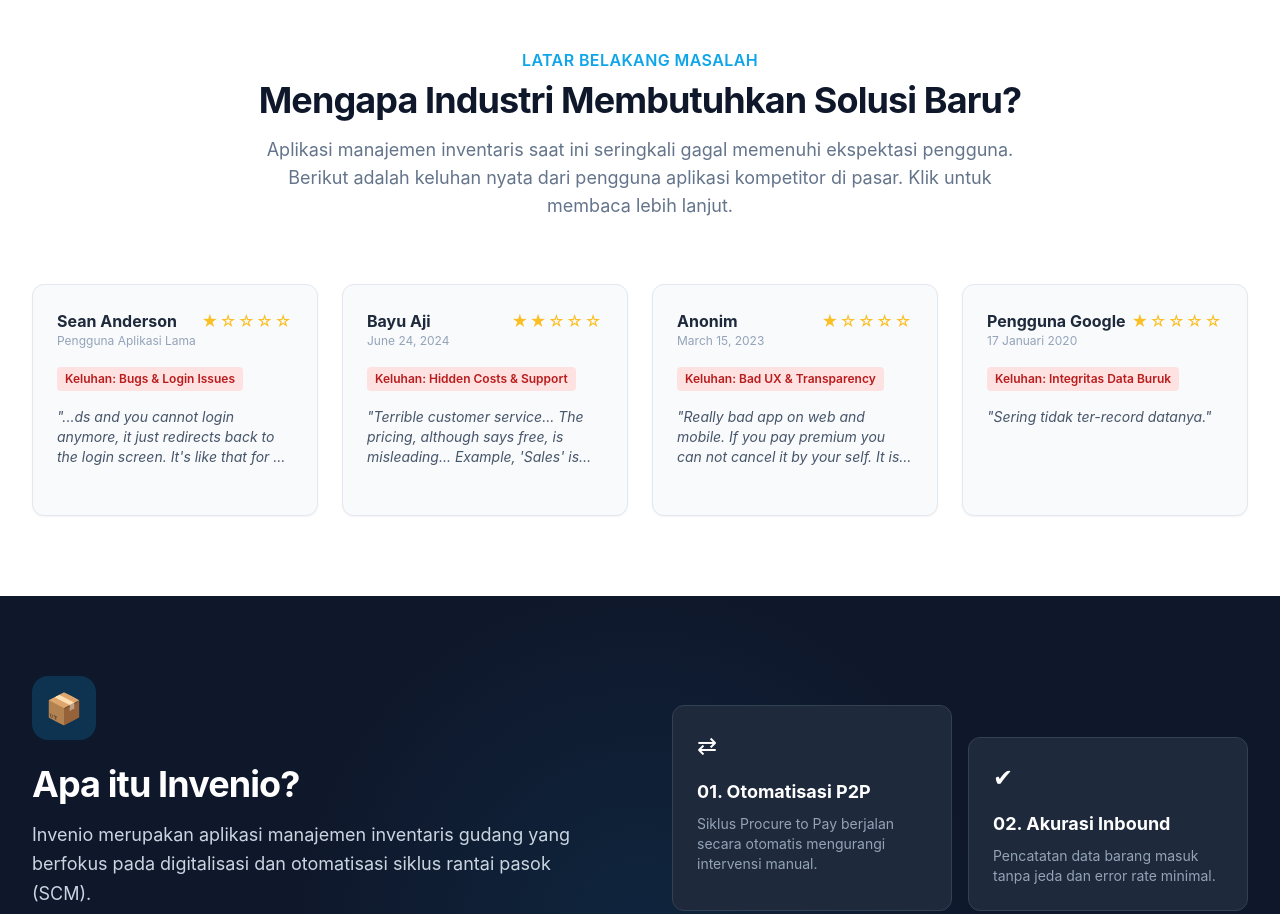
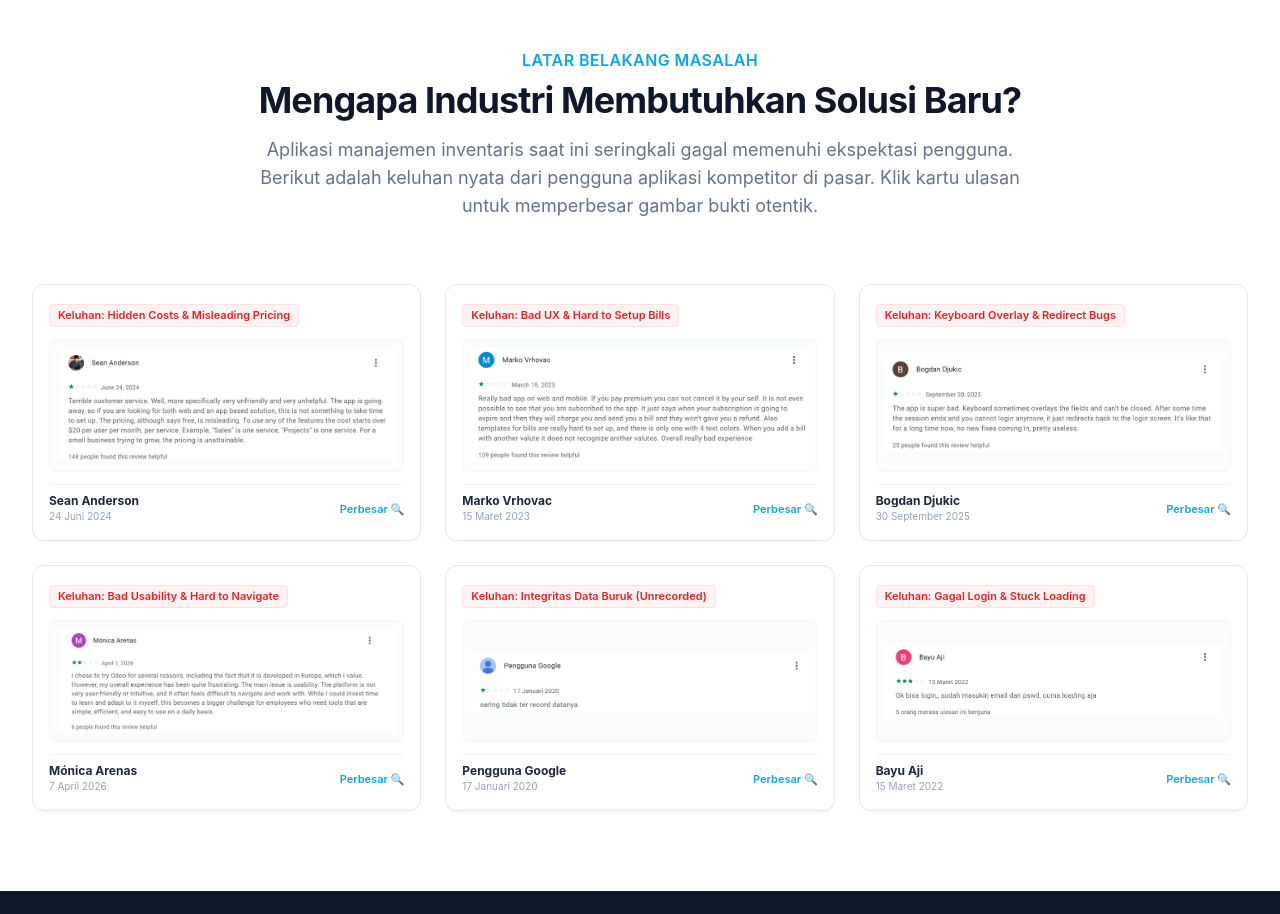
Before and after one commit to Nosdovah/Ui-UX-SCM, a website: page index.html in a window 1280 px wide. Shown: the part 560-1474 px from the top of the page. Drawn offline with nearby package versions, Linux system fonts and the light colour scheme.

Commit message:
Update: implement authentic review screenshots and diagram lightbox modal

```diff
--- a/index.html
+++ b/index.html
@@ -202,13 +202,13 @@
           <p class="mt-4 max-w-3xl text-lg text-slate-500 mx-auto">
             Aplikasi manajemen inventaris saat ini seringkali gagal memenuhi
             ekspektasi pengguna. Berikut adalah keluhan nyata dari pengguna
-            aplikasi kompetitor di pasar. Klik untuk membaca lebih lanjut.
+            aplikasi kompetitor di pasar. Klik kartu ulasan untuk memperbesar gambar bukti otentik.
           </p>
         </div>
 
         <!-- Interactive Reviews Grid -->
         <div
-          class="grid grid-cols-1 md:grid-cols-2 lg:grid-cols-4 gap-6"
+          class="grid grid-cols-1 md:grid-cols-2 lg:grid-cols-3 gap-6"
           id="review-container"
         >
           <!-- Populated by JS -->
@@ -562,6 +562,11 @@
           <p class="mt-4 max-w-3xl text-lg text-slate-400 mx-auto">
             Dari proses autentikasi hingga manajemen gudang, pelajari bagaimana Invenio menghubungkan User (Staf/Manajer) dengan sistem WMS secara mulus.
           </p>
+          <div class="mt-6 flex justify-center">
+            <button onclick="openImageModal('assets/user flow diagram.png', 'Original User Flow Diagram')" class="inline-flex items-center gap-2 px-5 py-2.5 bg-slate-800 hover:bg-slate-700 text-invenio-400 hover:text-invenio-300 text-sm font-semibold rounded-lg border border-slate-700 transition shadow-lg hover:shadow-invenio-500/10 focus:outline-none">
+              <span>🖼️</span> Lihat Diagram Alur Asli (Gambar)
+            </button>
+          </div>
         </div>
 
         <div class="diagram-container bg-slate-800/50 p-8 rounded-2xl border border-slate-700 backdrop-blur-sm">
@@ -846,6 +851,15 @@
       </div>
     </footer>
 
+    <!-- Reusable Image Lightbox Modal -->
+    <div id="image-modal" class="fixed inset-0 bg-slate-950/90 z-50 hidden flex items-center justify-center p-4 backdrop-blur-md transition-all duration-300 opacity-0">
+      <button onclick="closeImageModal()" class="absolute top-6 right-6 text-white hover:text-slate-300 text-3xl font-bold bg-slate-800/80 w-12 h-12 rounded-full flex items-center justify-center transition focus:outline-none hover:scale-105 active:scale-95">&times;</button>
+      <div class="max-w-4xl max-h-[85vh] flex flex-col items-center">
+        <img id="modal-img" src="" alt="" class="max-w-full max-h-[75vh] rounded-lg shadow-2xl border border-slate-800 object-contain transform scale-95 transition-transform duration-300">
+        <p id="modal-caption" class="text-slate-300 mt-4 text-sm font-medium tracking-wide bg-slate-900/50 px-4 py-2 rounded-full border border-slate-800"></p>
+      </div>
+    </div>
+
     <!-- Application Logic -->
     <script>
       // --- 1. Navigation Logic ---
@@ -890,32 +904,40 @@
       const reviewsData = [
         {
           name: "Sean Anderson",
-          date: "Pengguna Aplikasi Lama",
-          text: "...ds and you cannot login anymore, it just redirects back to the login screen. It's like that for a long time now, no new fixes coming in, pretty useless.",
-          stars: "★☆☆☆☆",
-          highlight: "Bugs & Login Issues",
+          date: "24 Juni 2024",
+          highlight: "Hidden Costs & Misleading Pricing",
+          imgSrc: "assets/page5_img0.png"
         },
         {
-          name: "Bayu Aji",
-          date: "June 24, 2024",
-          text: "Terrible customer service... The pricing, although says free, is misleading... Example, 'Sales' is one service, 'Projects' is one service. For a small business trying to grow, the pricing is unattainable.",
-          stars: "★★☆☆☆",
-          highlight: "Hidden Costs & Support",
+          name: "Marko Vrhovac",
+          date: "15 Maret 2023",
+          highlight: "Bad UX & Hard to Setup Bills",
+          imgSrc: "assets/page5_img1.png"
         },
         {
-          name: "Anonim",
-          date: "March 15, 2023",
-          text: "Really bad app on web and mobile. If you pay premium you can not cancel it by your self. It is not even possible to see that you are subscribed... templates for bills are really hard to set up.",
-          stars: "★☆☆☆☆",
-          highlight: "Bad UX & Transparency",
+          name: "Bogdan Djukic",
+          date: "30 September 2025",
+          highlight: "Keyboard Overlay & Redirect Bugs",
+          imgSrc: "assets/page5_img2.png"
+        },
+        {
+          name: "Mónica Arenas",
+          date: "7 April 2026",
+          highlight: "Bad Usability & Hard to Navigate",
+          imgSrc: "assets/page5_img3.png"
         },
         {
           name: "Pengguna Google",
           date: "17 Januari 2020",
-          text: "Sering tidak ter-record datanya.",
-          stars: "★☆☆☆☆",
-          highlight: "Integritas Data Buruk",
+          highlight: "Integritas Data Buruk (Unrecorded)",
+          imgSrc: "assets/page5_img4.png"
         },
+        {
+          name: "Bayu Aji",
+          date: "15 Maret 2022",
+          highlight: "Gagal Login & Stuck Loading",
+          imgSrc: "assets/page5_img5.png"
+        }
       ];
 
       const reviewContainer = document.getElementById("review-container");
@@ -923,23 +945,32 @@
       reviewsData.forEach((review) => {
         const card = document.createElement("div");
         card.className =
-          "bg-slate-50 p-6 rounded-xl border border-slate-200 shadow-sm hover:shadow-md transition cursor-pointer group";
+          "bg-white p-4 rounded-xl border border-slate-200 shadow-sm hover:shadow-md hover:scale-[1.02] active:scale-[0.98] transition-all duration-300 cursor-pointer group flex flex-col justify-between h-full min-h-[220px]";
 
-        // Interaction: Truncate text initially, expand on click
         card.innerHTML = `
-                <div class="flex justify-between items-start mb-4">
-                    <div>
-                        <p class="font-bold text-slate-800">${review.name}</p>
-                        <p class="text-xs text-slate-400">${review.date}</p>
-                    </div>
-                    <span class="text-amber-400 tracking-widest">${review.stars}</span>
-                </div>
-                <div class="mb-4 inline-block px-2 py-1 bg-red-100 text-red-700 text-xs font-semibold rounded">
-                    Keluhan: ${review.highlight}
-                </div>
-                <p class="text-slate-600 text-sm italic line-clamp-3 group-hover:line-clamp-none transition-all duration-300">"${review.text}"</p>
-                <p class="text-xs text-invenio-500 mt-2 opacity-0 group-hover:opacity-100 transition-opacity text-right">Tampil Penuh</p>
-            `;
+          <div class="mb-3">
+            <span class="inline-block px-2 py-0.5 bg-red-50 text-red-600 text-[11px] font-semibold rounded border border-red-100">
+              Keluhan: ${review.highlight}
+            </span>
+          </div>
+          <div class="flex-1 flex items-center justify-center bg-slate-50/50 rounded-lg p-2 border border-slate-100/80 overflow-hidden mb-3 h-32">
+            <img src="${review.imgSrc}" alt="Review ${review.name}" class="max-w-full max-h-full object-contain filter group-hover:brightness-95 transition-all duration-200">
+          </div>
+          <div class="flex justify-between items-center border-t border-slate-100 pt-2">
+            <div>
+              <p class="font-bold text-slate-800 text-xs">${review.name}</p>
+              <p class="text-[10px] text-slate-400">${review.date}</p>
+            </div>
+            <span class="text-[11px] text-invenio-500 font-semibold group-hover:underline flex items-center gap-1">
+              Perbesar 🔍
+            </span>
+          </div>
+        `;
+
+        card.addEventListener("click", () => {
+          openImageModal(review.imgSrc, `Bukti Ulasan Asli: ${review.name} (${review.date})`);
+        });
+
         reviewContainer.appendChild(card);
       });
 
@@ -1138,6 +1169,48 @@
           stockChartInst.update();
         }
       };
+
+      // --- 5. Image Lightbox Modal Logic ---
+      const imageModal = document.getElementById("image-modal");
+      const modalImg = document.getElementById("modal-img");
+      const modalCaption = document.getElementById("modal-caption");
+
+      window.openImageModal = function (src, caption) {
+        modalImg.src = src;
+        modalCaption.innerText = caption;
+        imageModal.classList.remove("hidden");
+        // Trigger reflow for transition
+        setTimeout(() => {
+          imageModal.classList.remove("opacity-0");
+          imageModal.classList.add("opacity-100");
+          modalImg.classList.remove("scale-95");
+          modalImg.classList.add("scale-100");
+        }, 10);
+      };
+
+      window.closeImageModal = function () {
+        imageModal.classList.remove("opacity-100");
+        imageModal.classList.add("opacity-0");
+        modalImg.classList.remove("scale-100");
+        modalImg.classList.add("scale-95");
+        setTimeout(() => {
+          imageModal.classList.add("hidden");
+        }, 300);
+      };
+
+      // Close modal on background click
+      imageModal.addEventListener("click", (e) => {
+        if (e.target === imageModal || e.target.closest("button") && e.target.closest("button").getAttribute("onclick") === "closeImageModal()") {
+          closeImageModal();
+        }
+      });
+
+      // Escape key to close modal
+      document.addEventListener("keydown", (e) => {
+        if (e.key === "Escape" && !imageModal.classList.contains("hidden")) {
+          closeImageModal();
+        }
+      });
     </script>
   </body>
 </html>
```
